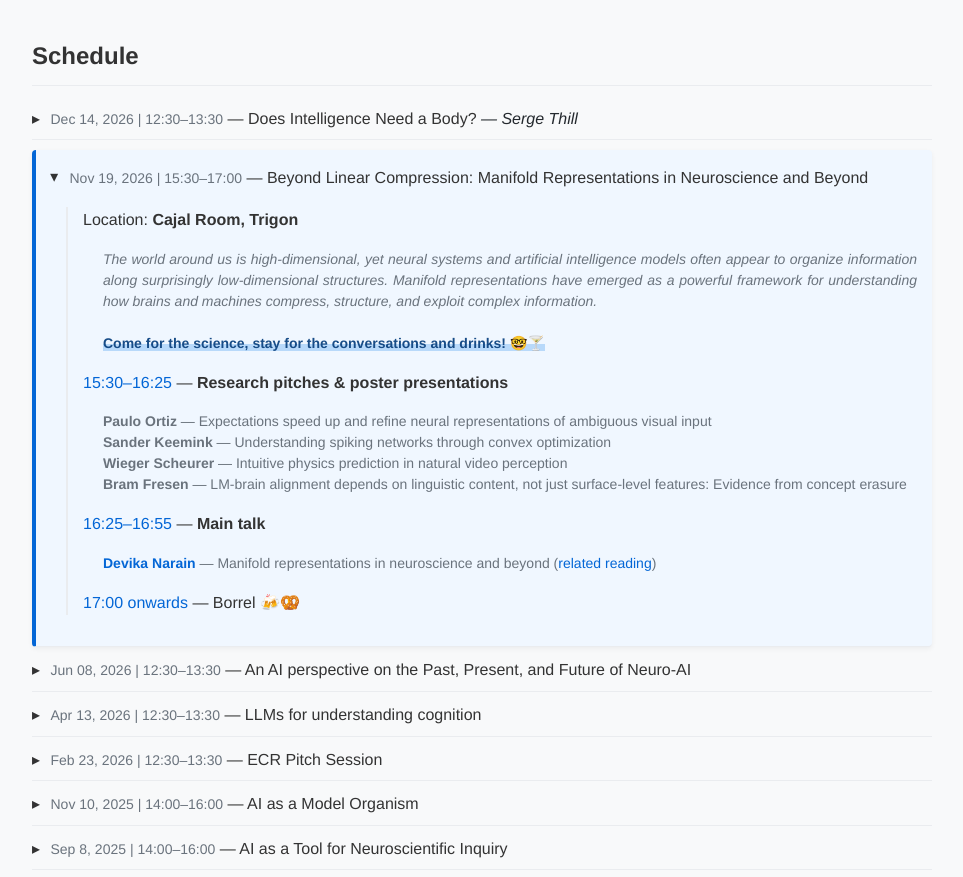
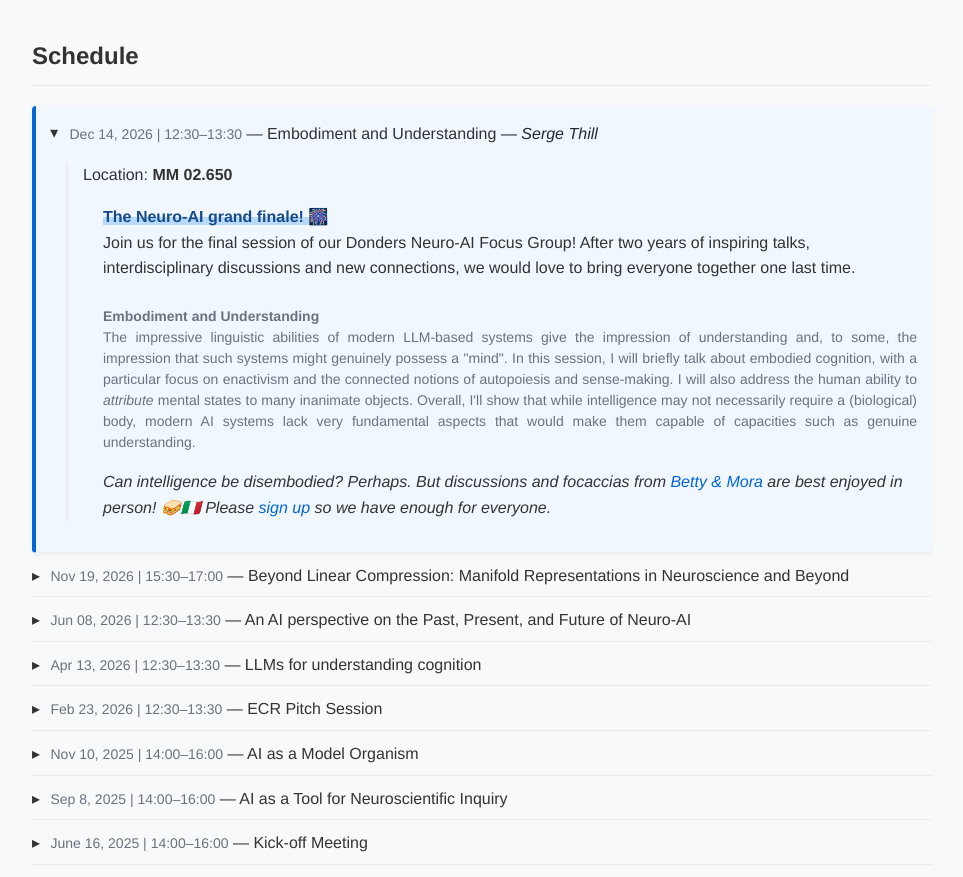
Before and after one commit to donders-neuro-ai-focus-group/donders-neuro-ai-focus-group.github.io, a plain HTML site: page index.html in a window 1280 px wide. Shown: the part 805-1682 px from the top of the page, without its empty margins (158-1121 px from the left). Drawn offline with Linux system fonts and the light colour scheme.

Commit message:
Add files via upload

```diff
--- a/index.html
+++ b/index.html
@@ -311,16 +311,52 @@
     <div id="schedule" class="section">
       <div class="heading">Schedule</div>
 
-    <div class="schedule-item">
-      <button class="schedule-summary" aria-expanded="false">
+    <div class="schedule-item highlight-program">
+      <button class="schedule-summary" aria-expanded="true" tabindex="-1">
         <span class="schedule-date">Dec 14, 2026 | 12:30–13:30</span> —
-        <span class="schedule-title">Does Intelligence Need a Body?</span>
+        <span class="schedule-title">Embodiment and Understanding</span>
         <span class="schedule-speaker">— Serge Thill</span>
       </button>
+
+      <div class="schedule-details">
+        <p>Location: <strong>MM 02.650</strong></p>
+        <div class="speaker-abstract">
+
+          <strong style="color: #174C87; background: linear-gradient(transparent 55%, #B8D9FA 55%);">
+            The Neuro-AI grand finale! 🎆
+          </strong>
+          <br>
+          Join us for the final session of our Donders Neuro-AI Focus Group!
+          After two years of inspiring talks, interdisciplinary discussions
+          and new connections, we would love to bring everyone together one last time.
+          <br><br>
+
+          <div class="abstract-text">
+            <strong>Embodiment and Understanding</strong><br>
+            The impressive linguistic abilities of modern LLM-based systems give
+            the impression of understanding and, to some, the impression that
+            such systems might genuinely possess a "mind". In this session,
+            I will briefly talk about embodied cognition, with a particular
+            focus on enactivism and the connected notions of autopoiesis and
+            sense-making. I will also address the human ability to
+            <em>attribute</em> mental states to many inanimate objects.
+            Overall, I'll show that while intelligence may not necessarily
+            require a (biological) body, modern AI systems lack very fundamental
+            aspects that would make them capable of capacities such as genuine
+            understanding.
+          </div>
+          <p>
+            <em>Can intelligence be disembodied? Perhaps. But discussions and focaccias from
+            <a href="https://www.instagram.com/bettyandmora/?hl=en">Betty &amp; Mora</a>
+            are best enjoyed in person! 🥪🇮🇹 Please <a href="#signup">sign up</a>
+            so we have enough for everyone.</em>
+          </p>
+        </div>
+      </div>
     </div>
 
-    <div class="schedule-item highlight-program">
-      <button class="schedule-summary" aria-expanded="true" tabindex="-1">
+    <div class="schedule-item">
+      <button class="schedule-summary" aria-expanded="false" tabindex="-1">
         <span class="schedule-date">Nov 19, 2026 | 15:30–17:00</span> —
         <span class="schedule-title">
           Beyond Linear Compression: Manifold Representations in Neuroscience and Beyond
```
